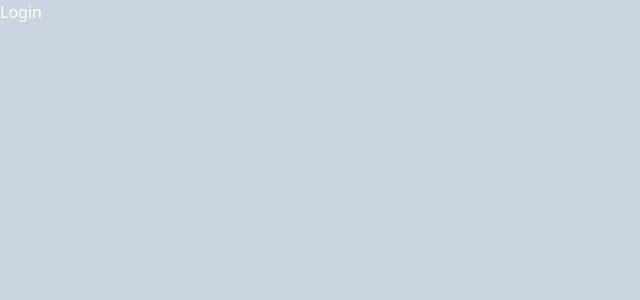
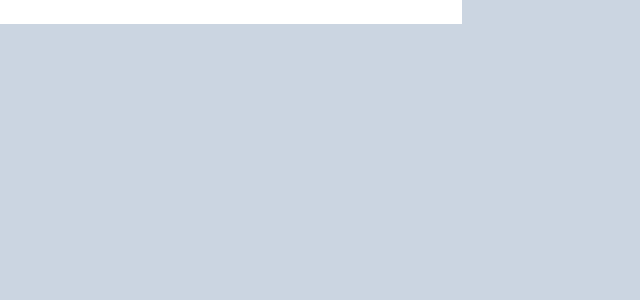
Before and after one commit to vasquezluis/react-firebase-auth, a React (Vite) app: page /login in a window 1280 px wide. Shown: the top 300 px of the page, without its empty margins (0-640 px from the left). Built offline with nearby package versions, Linux system fonts and the light colour scheme.

Commit message:
creating login form

```diff
--- a/src/components/Login.jsx
+++ b/src/components/Login.jsx
@@ -1,9 +1,16 @@
-import React from 'react'
+import { useState } from "react";
 
 function Login() {
+  const [user, setUser] = useState({ email: "", pasword: "" });
+
   return (
-    <div>Login</div>
-  )
+    <div>
+      <form action="">
+        <input type="email" name="email" id="email" />
+        <input type="password" name="password" id="password" />
+      </form>
+    </div>
+  );
 }
 
-export default Login
+export default Login;
```
